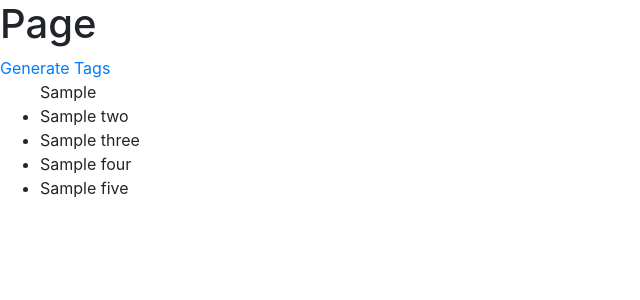
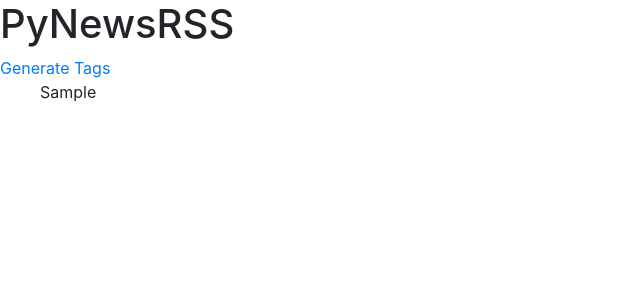
Before and after one commit to sb-liu/PyNewsRSS, a Django app: template generator/templates/generator/index.html in a window 1280 px wide. Shown: the top 300 px of the page, without its empty margins (0-640 px from the left). Run offline with Django 3.2, Linux system fonts and the light colour scheme; the template is opened without the code that fills it: most values are stand-ins (such as "Sample title", 1, 10 or a date in 2020); parts of the project's set-up code (start-up, migrations or seed data) failed here and were passed over; some libraries are stand-ins or nearby versions.

Commit message:
updated index.html to remove unnecessary lines

```diff
--- a/generator/templates/generator/index.html
+++ b/generator/templates/generator/index.html
@@ -2,14 +2,10 @@
 
 {% block content %}
 <div class="continter">
-    <h1> Page </h1>
+    <h1> PyNewsRSS </h1>
     <a href="/generator/tags"> Generate Tags </a>
     <ul>
         {{ a }}
-        <li>{{ two }}</li>
-        <li>{{ three }}</li>
-        <li>{{ four }}</li>
-        <li>{{ five }}</li>
     </ul>
 </div>
 {% endblock %}
```
